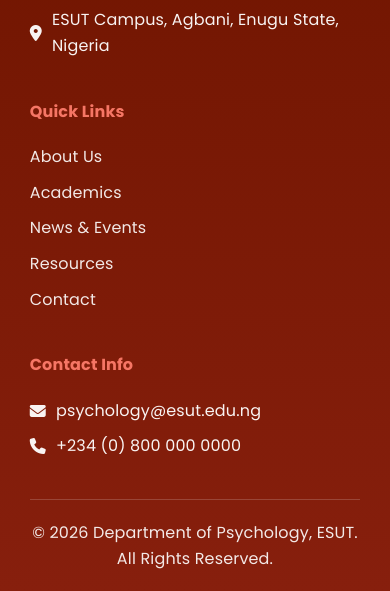
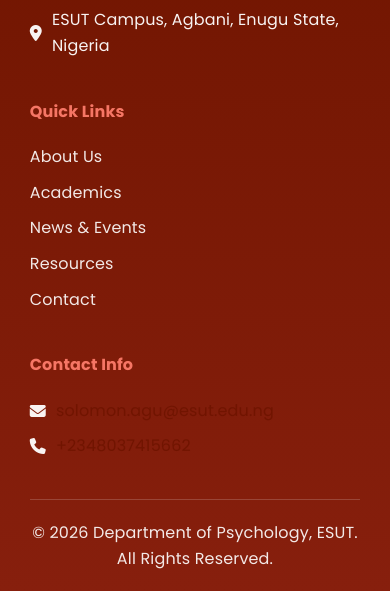
Before and after one commit to sagedev18/psychology-department-website, a plain HTML site: page contact.html in a window 390 px wide. Shown: the part 1547-2138 px from the top of the page. Drawn offline with Linux system fonts and the light colour scheme.

Commit message:
Update contact page email and phone links

```diff
--- a/contact.html
+++ b/contact.html
@@ -46,7 +46,7 @@
                 <li><a href="index.html">Home</a></li>
                 <li><i class="fas fa-chevron-right"></i></li>
                 <li>Contact</li>
-
+            </ul>
         </div>
     </section>
 
@@ -55,8 +55,8 @@
             <div class="content-card">
                 <h2>Contact Information</h2>
                 <div style="display:grid; gap:20px; margin-top:20px;">
-                    <p><i class="fas fa-envelope"></i> <strong>Email:</strong><a href="mailto:EMAIL">solomon.agu@esut.edu.ng</a></p>
-                    <p><i class="fas fa-phone"></i> <strong>Phone:</strong><a href="tel:NUMBER">+2348037415662</a></p>
+                    <p><i class="fas fa-envelope"></i> <strong>Email:</strong> <a href="mailto:solomon.agu@esut.edu.ng">solomon.agu@esut.edu.ng</a></p>
+                    <p><i class="fas fa-phone"></i> <strong>Phone:</strong> <a href="tel:+2348037415662">+2348037415662</a></p>
                     <p><i class="fas fa-map-marker-alt"></i> <strong>Department Location:</strong> Department of Psychology, ESUT Campus, Agbani, Enugu State, Nigeria</p>
                 </div>
             </div>
@@ -106,8 +106,8 @@
                 </div>
                 <div class="footer-section">
                     <h4>Contact Info</h4>
-                    <p><i class="fas fa-envelope"></i> psychology@esut.edu.ng</p>
-                    <p><i class="fas fa-phone"></i> +234 (0) 800 000 0000</p>
+                    <p><i class="fas fa-envelope"></i> <a href="mailto:solomon.agu@esut.edu.ng">solomon.agu@esut.edu.ng</a></p>
+                    <p><i class="fas fa-phone"></i> <a href="tel:+2348037415662">+2348037415662</a></p>
                 </div>
             </div>
             <div class="footer-bottom">
```
